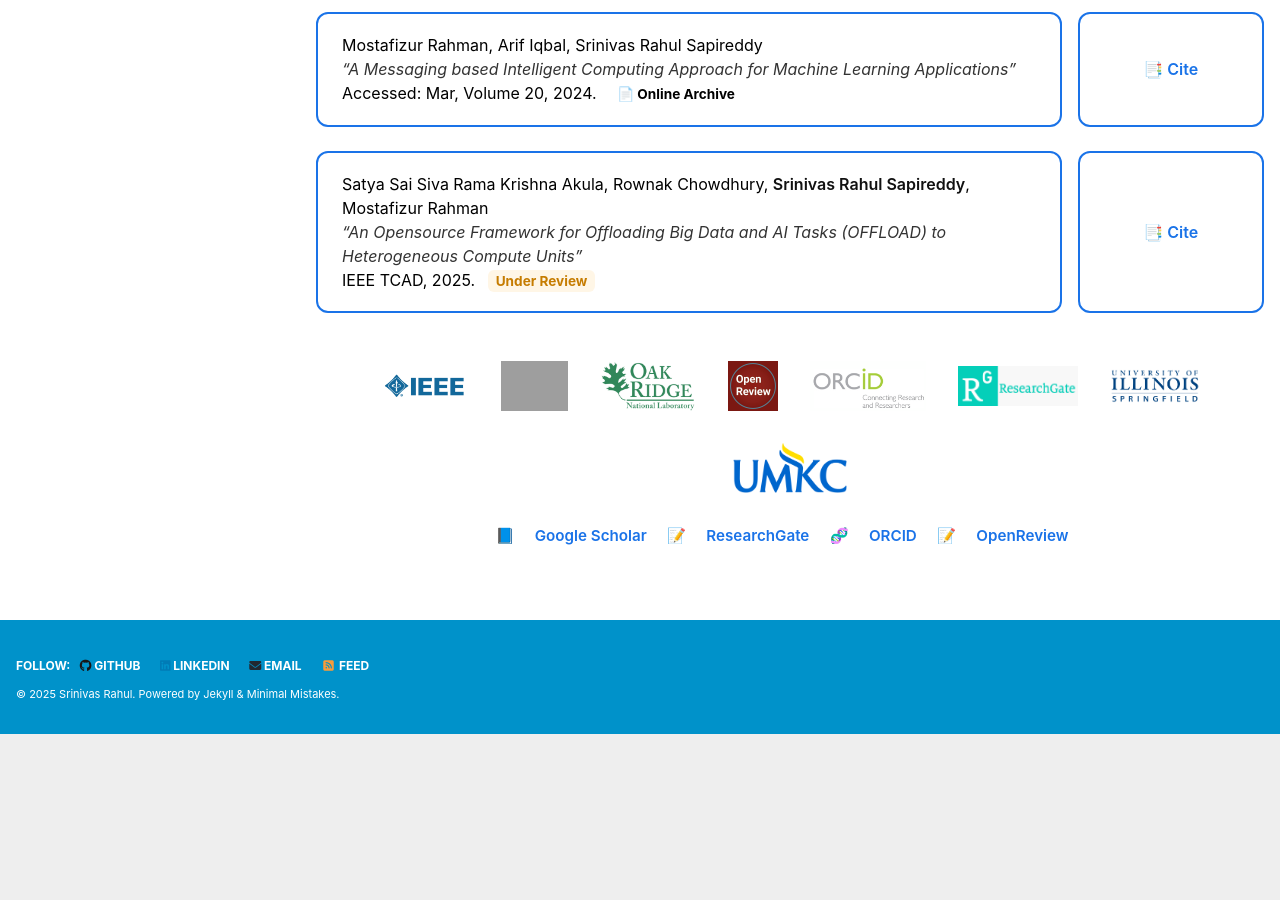
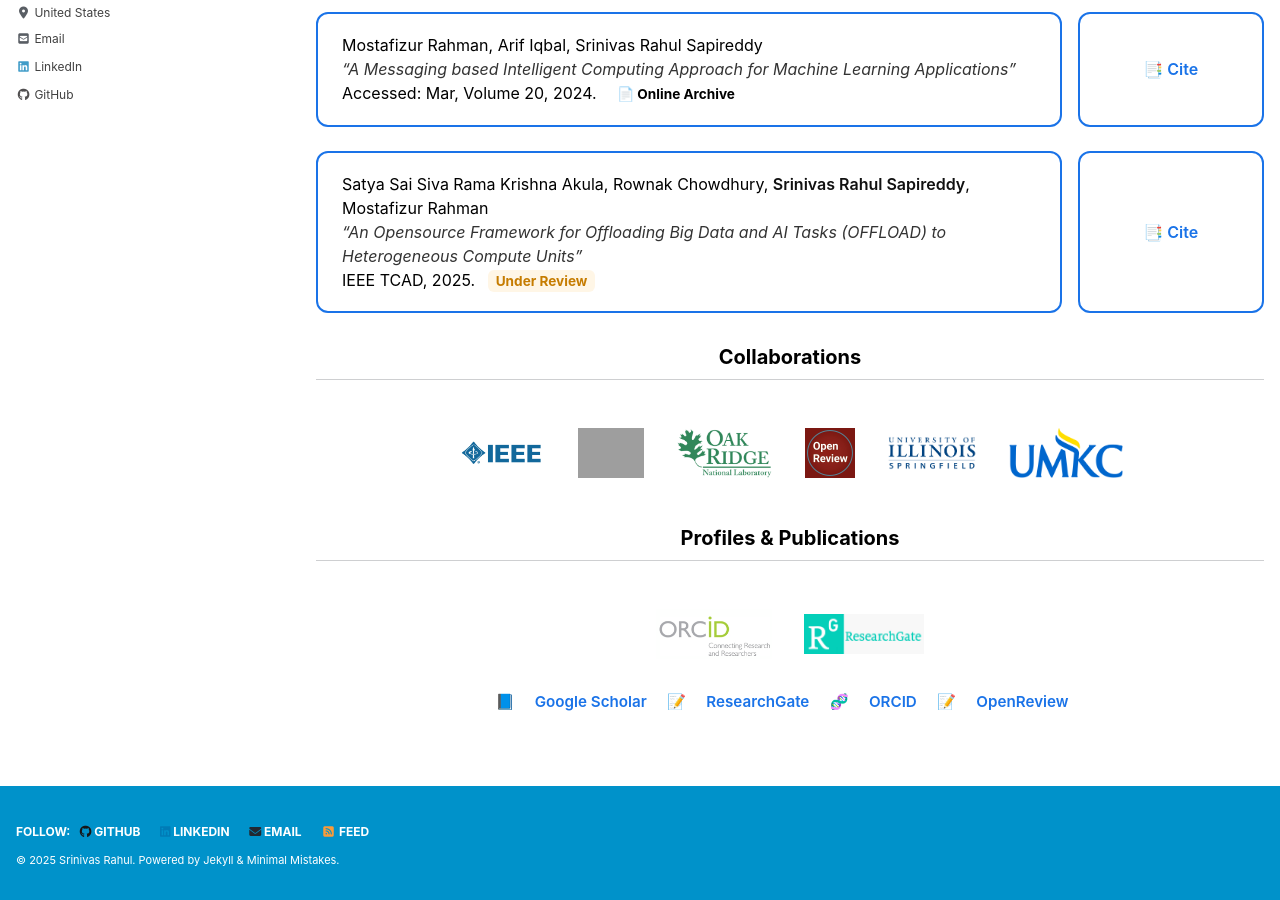
Before and after one commit to srsapireddy/srsapireddy.github.io, a Jekyll site: the page built from _pages/publications.md, in a window 1280 px wide and 900 px high, scrolled down 1861 px. Built offline with Jekyll 4.4.1, drawn with Linux system fonts in a browser that asks for light colours; cached includes are drawn as plain includes; nearby versions of some CDN libraries; before the commit the page ends 2595 px from its top, so only the background shows below that; grey boxes are pictures that could not be loaded.

Commit message:
Update publications.md

```diff
--- a/_pages/publications.md
+++ b/_pages/publications.md
@@ -302,16 +302,24 @@
 
   </div>
 
-  <div class="logo-row">
-    <a href="https://www.ieee.org/" target="_blank"><img src="/images/IEEE.jpg" alt="IEEE Logo" /></a>
-    <a href="https://www.acm.org/" target="_blank"><img src="/images/ACM.png" alt="ACM Logo" /></a>
-    <a href="https://www.ornl.gov/" target="_blank"><img src="/images/Oak.jpg" alt="ORNL Logo" /></a>
-    <a href="https://openreview.net/" target="_blank"><img src="/images/OPEN.jpg" alt="OpenReview Logo" /></a>
-    <a href="https://orcid.org/0009-0004-6956-0652" target="_blank"><img src="/images/orcid.png" alt="ORCID Logo" /></a>
-    <a href="https://www.researchgate.net/profile/Srinivas-Rahul-Sapireddy" target="_blank"><img src="/images/RG.jpg" alt="ResearchGate Logo" /></a>
-    <a href="https://www.uis.edu/" target="_blank"><img src="/images/UIS.png" alt="UIS Logo" /></a>
-    <a href="https://www.umkc.edu/" target="_blank"><img src="/images/UMKC.png" alt="UMKC Logo" /></a>
-  </div>
+<!-- Collaborations Section -->
+<h2 style="text-align:center; margin-top: 2rem;">Collaborations</h2>
+<div class="logo-row">
+  <a href="https://www.ieee.org/" target="_blank"><img src="/images/IEEE.jpg" alt="IEEE Logo" /></a>
+  <a href="https://www.acm.org/" target="_blank"><img src="/images/ACM.png" alt="ACM Logo" /></a>
+  <a href="https://www.ornl.gov/" target="_blank"><img src="/images/Oak.jpg" alt="ORNL Logo" /></a>
+  <a href="https://openreview.net/" target="_blank"><img src="/images/OPEN.jpg" alt="OpenReview Logo" /></a>
+  <a href="https://www.uis.edu/" target="_blank"><img src="/images/UIS.png" alt="UIS Logo" /></a>
+  <a href="https://www.umkc.edu/" target="_blank"><img src="/images/UMKC.png" alt="UMKC Logo" /></a>
+</div>
+
+<!-- Profiles / Publications Section -->
+<h2 style="text-align:center; margin-top: 3rem;">Profiles & Publications</h2>
+<div class="logo-row">
+  <a href="https://orcid.org/0009-0004-6956-0652" target="_blank"><img src="/images/orcid.png" alt="ORCID Logo" /></a>
+  <a href="https://www.researchgate.net/profile/Srinivas-Rahul-Sapireddy" target="_blank"><img src="/images/RG.jpg" alt="ResearchGate Logo" /></a>
+</div>
+
 </section>
 
 <footer class="pub-footer">
```
